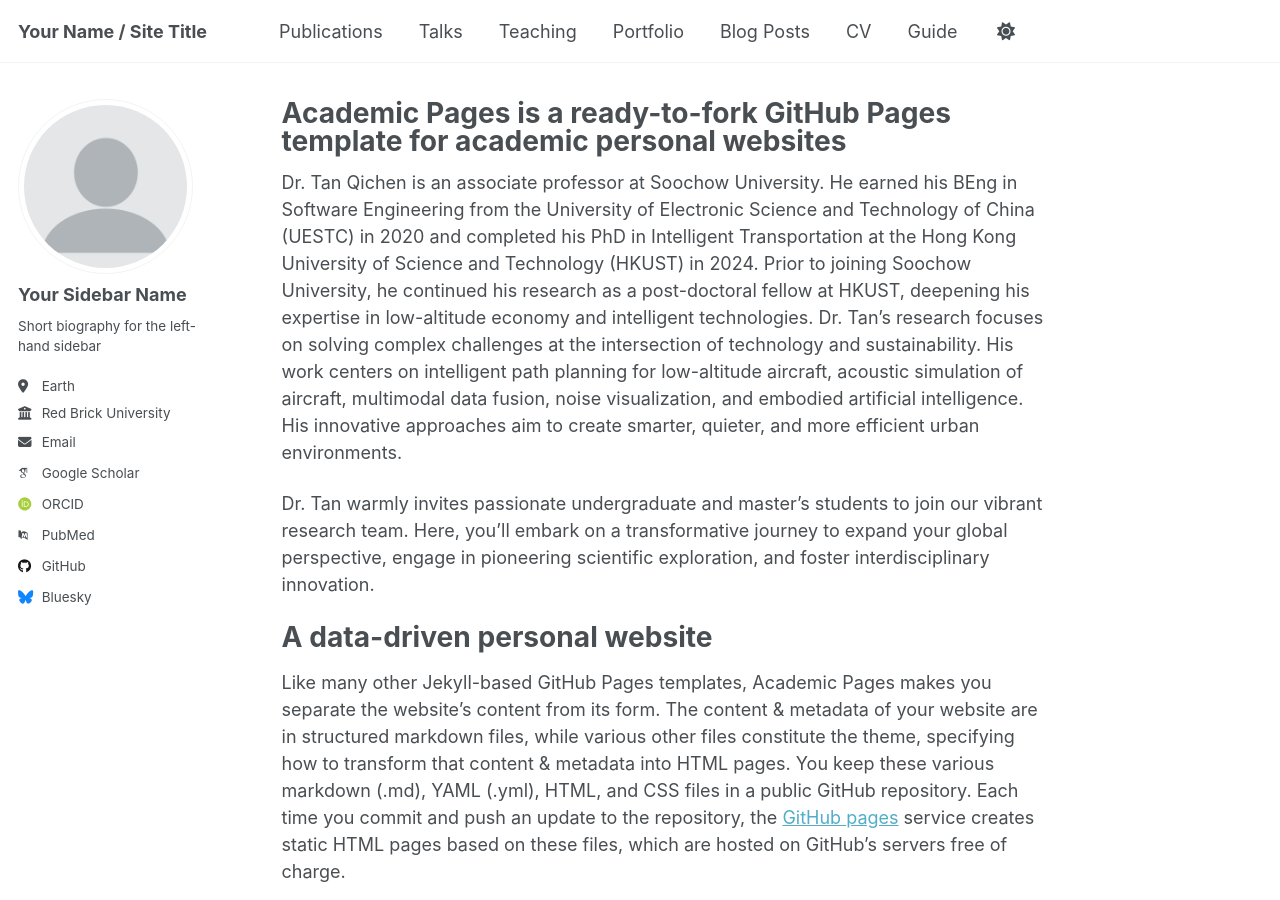
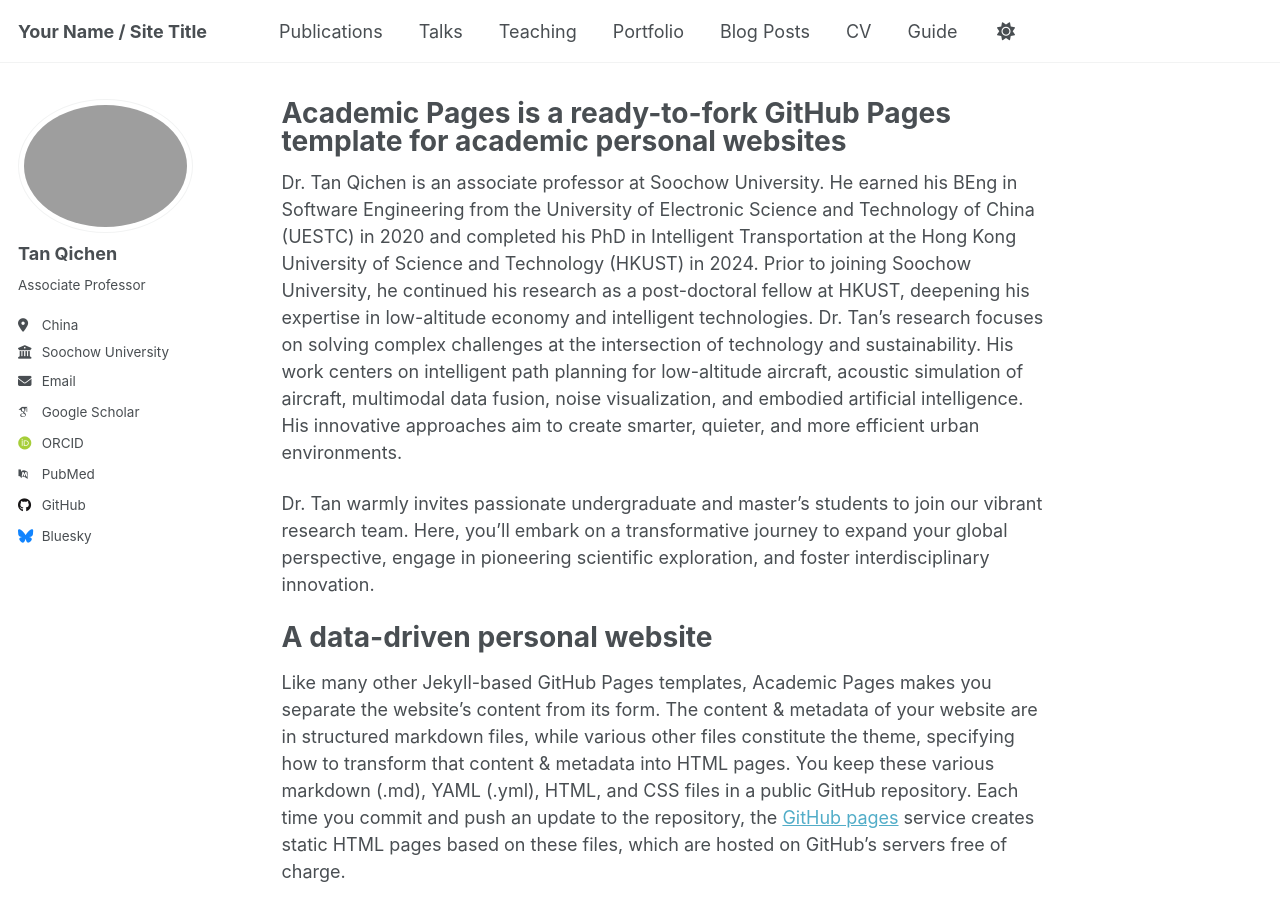
Before and after one commit to tylertam98/tylertam98.github.io, a Jekyll site: the page built from _pages/about.md, in a window 1280 px wide and 900 px high. Built offline with Jekyll 4.4.1, drawn with Linux system fonts in a browser that asks for light colours; some web fonts are replaced.

Commit message:
Update _config.yml

```diff
--- a/_config.yml
+++ b/_config.yml
@@ -22,14 +22,14 @@ repository               : "academicpages/academicpages.github.io"
 #               Additional customization can be done by editing /_includes/author-profile.html
 author:
   # Biographic information
-  avatar           : "profile.png"
-  name             : "Your Sidebar Name"
+  avatar           : "profile2.png"
+  name             : "Tan Qichen"
   pronouns         : # example: "she/her"
-  bio              : "Short biography for the left-hand sidebar"
-  location         : "Earth"
-  employer         : "Red Brick University"
+  bio              : "Associate Professor"
+  location         : "China"
+  employer         : "Soochow University"
   uri              : # URL
-  email            : "none@example.org"
+  email            : "qtanaf@connect.ust.hk"
 
   # Academic websites
   arxiv            : # URL - Update with the correct link to your profile
```
